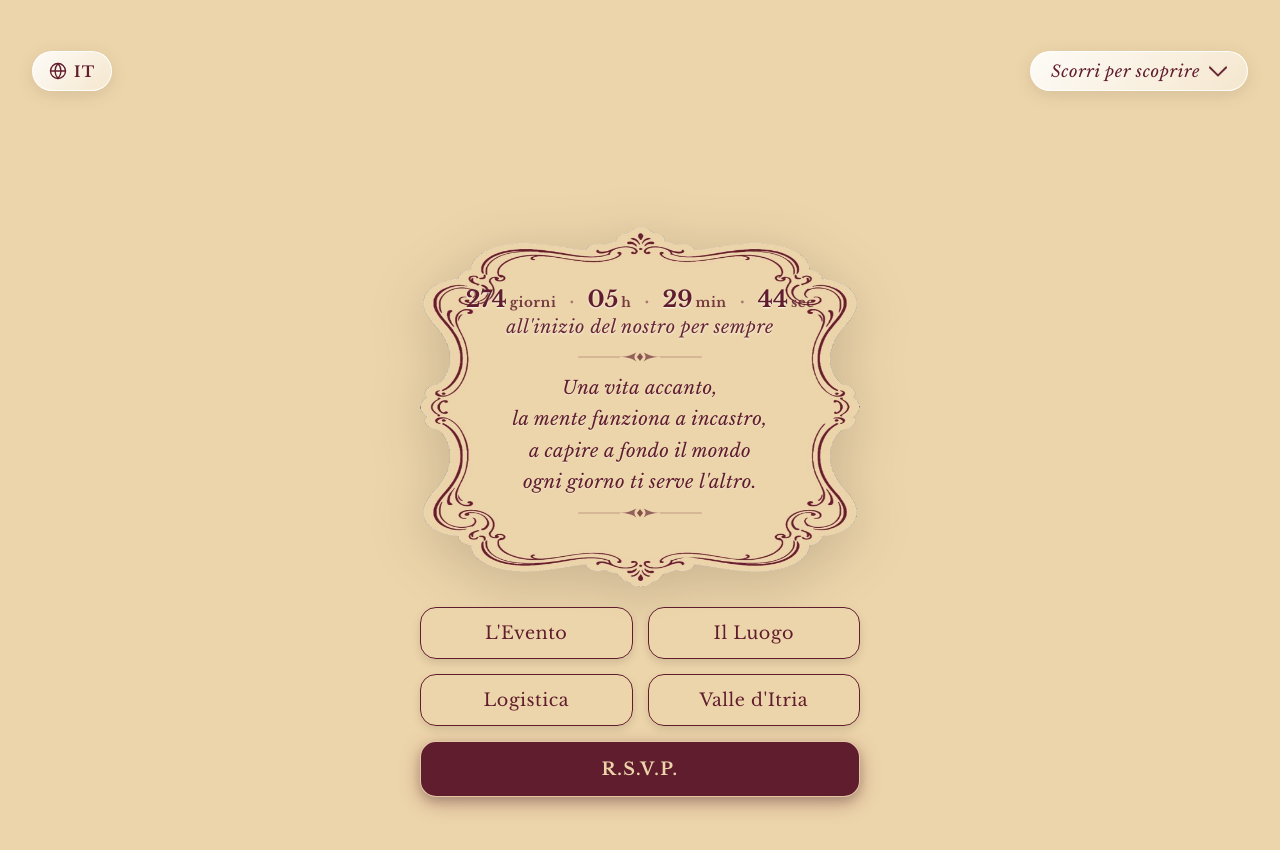
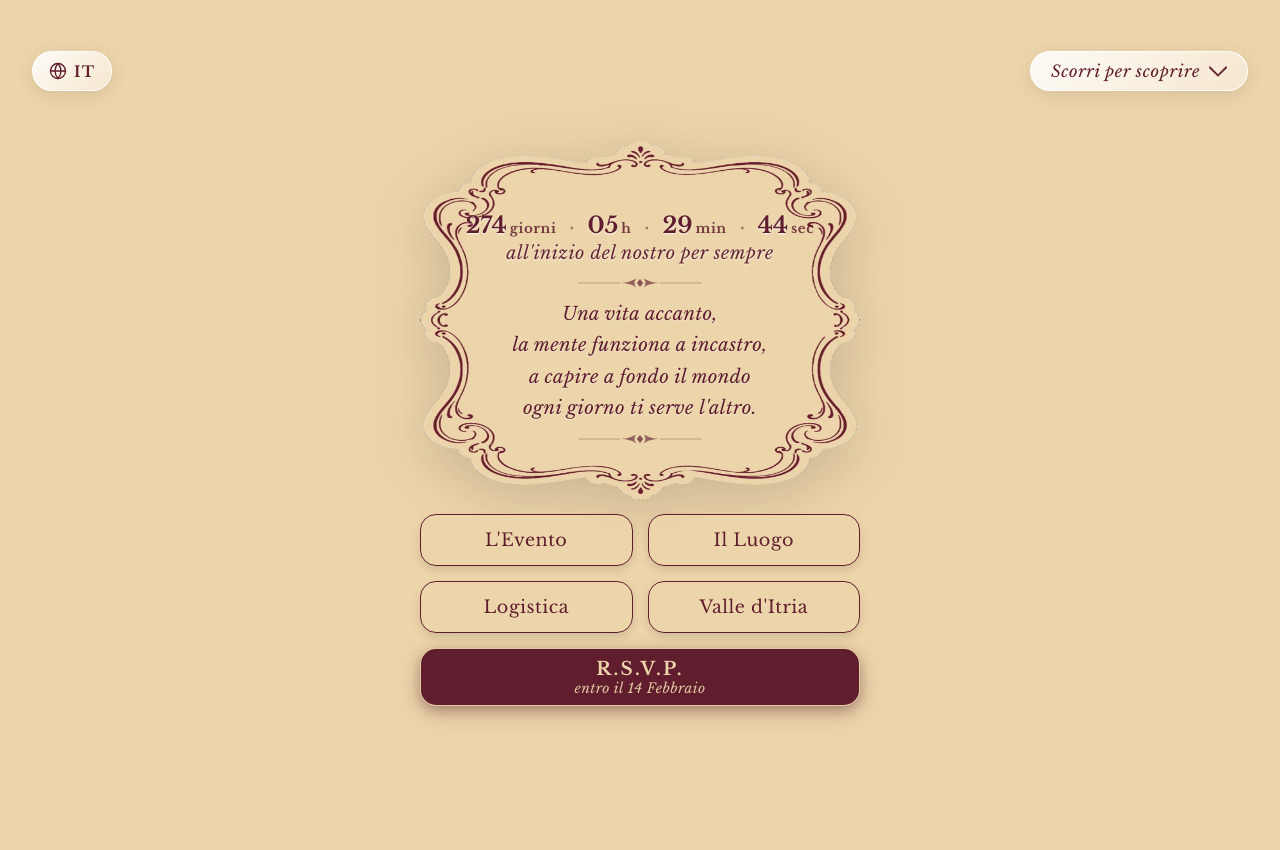
Before and after one commit to qu1sp/antonella-e-pasquale, a plain HTML site: page index.html in a window 1280 px wide. Shown: the part 680-1530 px from the top of the page. Drawn offline with nearby package versions, Linux system fonts and the light colour scheme; a web font is replaced by a local one.

Commit message:
Ottimizzazione pesi visivi: cornice piu in alto, testo centrato e data RSVP (14 Febbraio) sul bottone (v15.23)

```diff
--- a/index.html
+++ b/index.html
@@ -38,7 +38,7 @@
   <script src="https://unpkg.com/leaflet@1.9.4/dist/leaflet.js"></script>
 
   <!-- Foglio di Stile v15 (Hero Pulita, Conto alla Rovescia nella 2a Schermata & Bilingue) -->
-  <link rel="stylesheet" href="style.css?v=15.22">
+  <link rel="stylesheet" href="style.css?v=15.23">
 </head>
 <body>
 
@@ -218,10 +218,11 @@
           </button>
         </div>
 
-        <!-- Bottone R.S.V.P. Più Lungo Sotto i 4 Bottoni (Sfondo Bordeaux #601D2D, Testo Oat #EDD5AB) -->
+        <!-- Bottone R.S.V.P. Più Lungo Sotto i 4 Bottoni con data entro il 14 Febbraio -->
         <div class="rsvp-horizontal-wrapper">
           <button type="button" class="dash-btn btn-primary btn-rsvp-wide" data-modal-target="modal-rsvp" id="btnRsvp" aria-haspopup="dialog" aria-expanded="false">
-            <span class="btn-text" data-i18n="btn_rsvp">R.S.V.P.</span>
+            <span class="btn-rsvp-title" data-i18n="btn_rsvp">R.S.V.P.</span>
+            <span class="btn-rsvp-date" data-i18n="btn_rsvp_date">entro il 14 Febbraio</span>
           </button>
         </div>
 
@@ -507,6 +508,6 @@
   </template>
 
   <!-- Script Funzionale Versione 15 (Bilingue IT/EN, Countdown nell'Action Section, Modali, RSVP) -->
-  <script src="script.js?v=15.22"></script>
+  <script src="script.js?v=15.23"></script>
 </body>
 </html>
--- a/script.js
+++ b/script.js
@@ -28,6 +28,7 @@ document.addEventListener('DOMContentLoaded', () => {
 
       // Bottoni Principali
       btn_rsvp: 'R.S.V.P.',
+      btn_rsvp_date: 'entro il 14 Febbraio',
       btn_evento: "L'Evento",
       btn_luogo: 'Il Luogo',
       btn_logistica: 'Logistica',
@@ -135,6 +136,7 @@ document.addEventListener('DOMContentLoaded', () => {
 
       // Main Buttons
       btn_rsvp: 'R.S.V.P.',
+      btn_rsvp_date: 'by February 14th',
       btn_evento: 'The Event',
       btn_luogo: 'The Venue',
       btn_logistica: 'Logistics',
--- a/style.css
+++ b/style.css
@@ -573,9 +573,9 @@ body::before {
   min-height: 100dvh;
   width: 100%;
   display: flex;
-  align-items: center;
+  align-items: flex-start;
   justify-content: center;
-  padding: clamp(24px, 4vh, 42px) clamp(16px, 4vw, 24px) clamp(36px, 6vh, 60px);
+  padding: clamp(14px, 2.5vh, 26px) clamp(14px, 3.5vw, 22px) clamp(30px, 5vh, 48px);
   box-sizing: border-box;
   position: relative;
   z-index: 6;
@@ -587,7 +587,7 @@ body::before {
   margin: 0 auto;
   display: flex;
   flex-direction: column;
-  gap: clamp(16px, 2.5vh, 22px);
+  gap: clamp(12px, 1.8vh, 16px);
 }
 
 
@@ -686,7 +686,8 @@ body::before {
   display: flex;
   align-items: center;
   justify-content: center;
-  padding: clamp(38px, 6vh, 52px) clamp(28px, 6vw, 44px);
+  /* Più padding superiore per centrare perfettamente il testo rispetto all'arco interno */
+  padding: clamp(52px, 7.8vh, 66px) clamp(28px, 6vw, 44px) clamp(34px, 5vh, 44px);
 }
 
 .cartouche-content {
@@ -696,6 +697,7 @@ body::before {
   align-items: center;
   text-align: center;
   z-index: 2;
+  margin-top: 4px;
 }
 
 .cartouche-countdown {
@@ -807,12 +809,34 @@ body::before {
   color: var(--bg-oat);
   border: 1.5px solid var(--bg-btn-oat); /* Cornice Oat per staccare dal dipinto e far risaltare */
   border-radius: 16px;
-  min-height: 56px;
-  font-weight: 700;
-  letter-spacing: 0.07em;
-  text-transform: uppercase;
+  min-height: 58px;
+  padding: 8px 16px;
+  display: flex;
+  flex-direction: column;
+  align-items: center;
+  justify-content: center;
+  gap: 2px;
   box-shadow: 0 4px 10px rgba(0, 0, 0, 0.14),
               0 6px 20px rgba(96, 29, 45, 0.35);
+}
+
+.btn-rsvp-title {
+  font-family: var(--font-serif);
+  font-size: clamp(1.02rem, 2.8vw, 1.15rem);
+  font-weight: 700;
+  letter-spacing: 0.12em;
+  text-transform: uppercase;
+  line-height: 1.15;
+}
+
+.btn-rsvp-date {
+  font-family: var(--font-quote);
+  font-style: italic;
+  font-size: clamp(0.76rem, 2.1vw, 0.86rem);
+  font-weight: 400;
+  letter-spacing: 0.03em;
+  opacity: 0.92;
+  line-height: 1.2;
 }
 
 .btn-primary.btn-rsvp-wide:hover {
```
